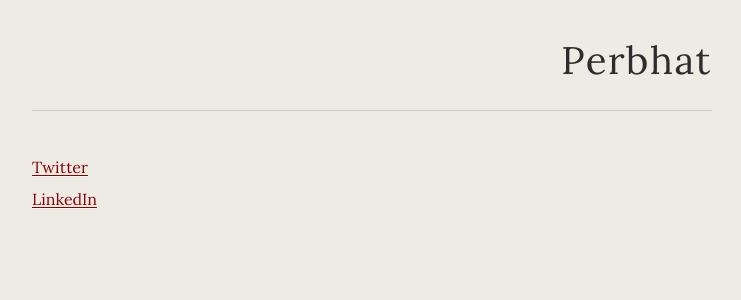
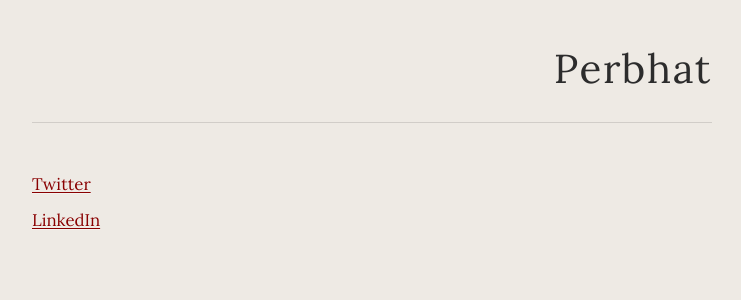
Before and after one commit to perbhat/website, a Next.js app: page / in a window 1280 px wide. Shown: the top 300 px of the page, without its empty margins (268-1009 px from the left). Built offline with nearby package versions, Linux system fonts and the light colour scheme.

Commit message:
Match original styling exactly — font-size, line-height, spacing
Co-Authored-By: Claude Opus 4.6 (1M context) <noreply@anthropic.com>

```diff
--- a/app/globals.css
+++ b/app/globals.css
@@ -12,6 +12,8 @@ body {
   background: var(--background);
   color: var(--foreground);
   font-family: 'Lora', Georgia, 'Times New Roman', serif;
+  font-size: 1.05em;
+  line-height: 1.7;
   text-shadow: 0 1px 0 rgba(255, 255, 255, 0.4);
 }
 
--- a/app/layout.tsx
+++ b/app/layout.tsx
@@ -28,9 +28,9 @@ export default function RootLayout({
 }>) {
   return (
     <html lang="en" className={`${playfair.variable} ${lora.variable}`}>
-      <body className="min-h-screen py-8 pb-16 font-[var(--font-lora)]">
+      <body className="min-h-screen font-[var(--font-lora)]" style={{ padding: "2em 0 4em" }}>
         <div className="w-[68%] max-w-[680px] mx-auto max-[700px]:w-[90%] max-[480px]:w-[96%]">
-          <header className="text-right mb-11 pb-5 border-b border-[rgba(44,44,44,0.15)]">
+          <header className="text-right border-b border-[rgba(44,44,44,0.15)]" style={{ marginBottom: "2.8em", paddingBottom: "1.2em" }}>
             <h1 className="font-[var(--font-playfair)] font-normal text-[2.4em] tracking-[0.04em] text-[#2C2C2C] [text-shadow:none] max-[480px]:text-[1.9em]">
               Perbhat
             </h1>
--- a/app/page.tsx
+++ b/app/page.tsx
@@ -1,12 +1,12 @@
 export default function Home() {
   return (
     <ul className="list-none p-0">
-      <li className="mb-2">
+      <li className="mb-[0.4em]">
         <a href="https://x.com/perbhatk" target="_blank" rel="noopener">
           Twitter
         </a>
       </li>
-      <li className="mb-2">
+      <li className="mb-[0.4em]">
         <a href="https://linkedin.com/in/perbhat" target="_blank" rel="noopener">
           LinkedIn
         </a>
```
